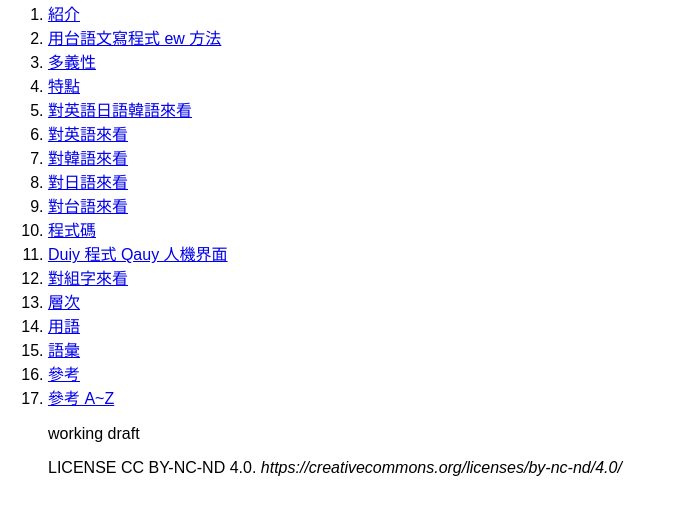
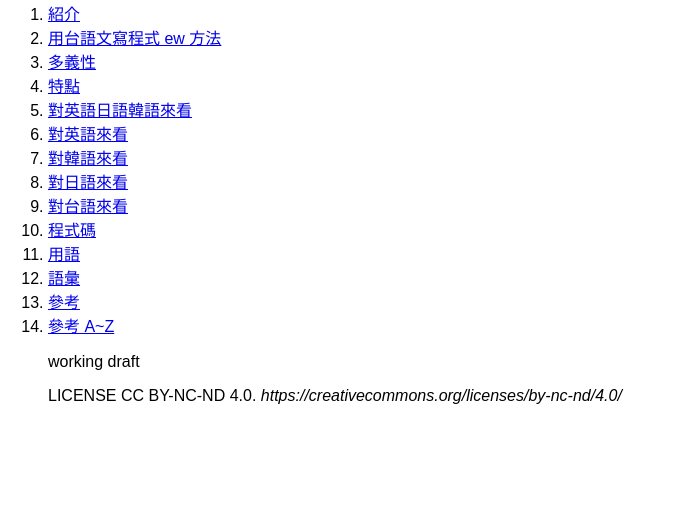
Before and after one commit to taipalogy/linkikaibin, a plain HTML site: page index.html in a window 1280 px wide. Shown: the part 74-588 px from the top of the page, without its empty margins (0-676 px from the left). Drawn offline with Linux system fonts and the light colour scheme.

Commit message:
edit 12 files. remove 3 files.

```diff
--- a/index.html
+++ b/index.html
@@ -22,9 +22,6 @@
   <li><a href="japanese">對日語來看</a></li>
   <li><a href="taiwanese">對台語來看</a></li>
   <li><a href="programcode">程式碼</a></li>
-  <li><a href="mmi">Duiy 程式 Qauy 人機界面</a></li>
-  <li><a href="composition">對組字來看</a></li>
-  <li><a href="layers">層次</a></li>
   <li><a href="glossary">用語</a></li>
   <li><a href="lexicon">語彙</a></li>
   <li><a href="reference">參考</a></li>
```
Also changed, not shown: 14 other files.
